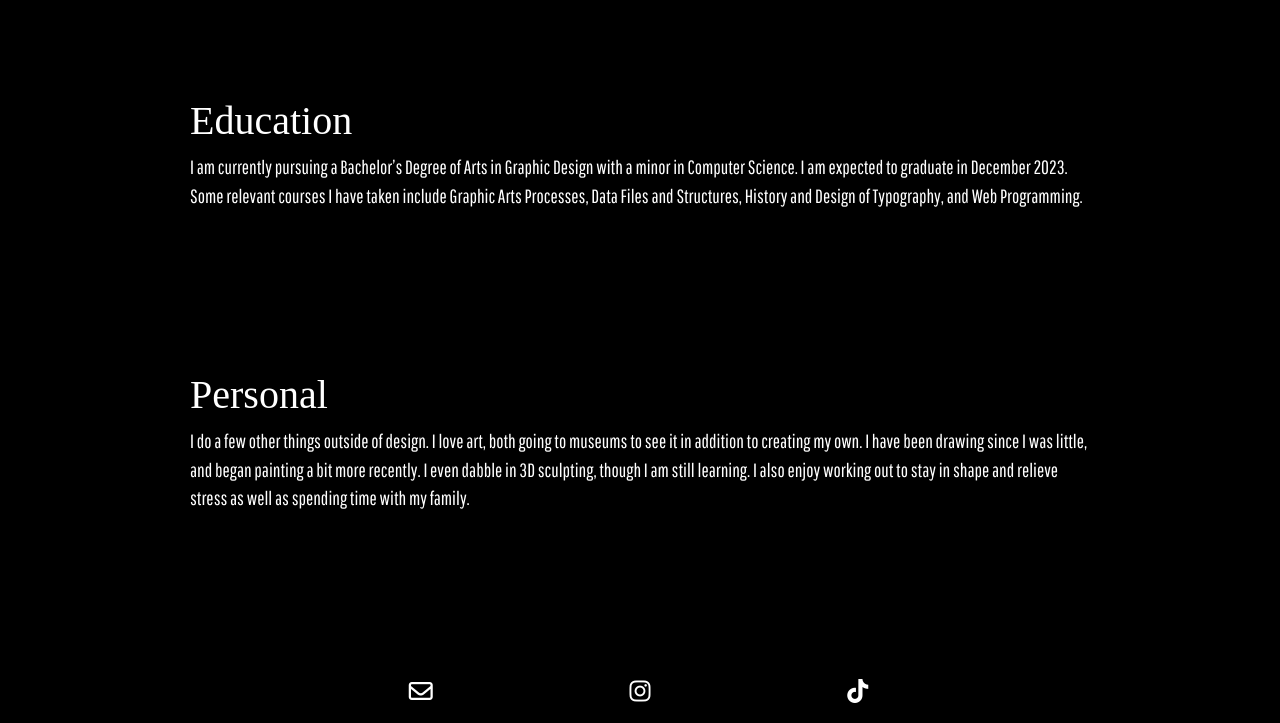
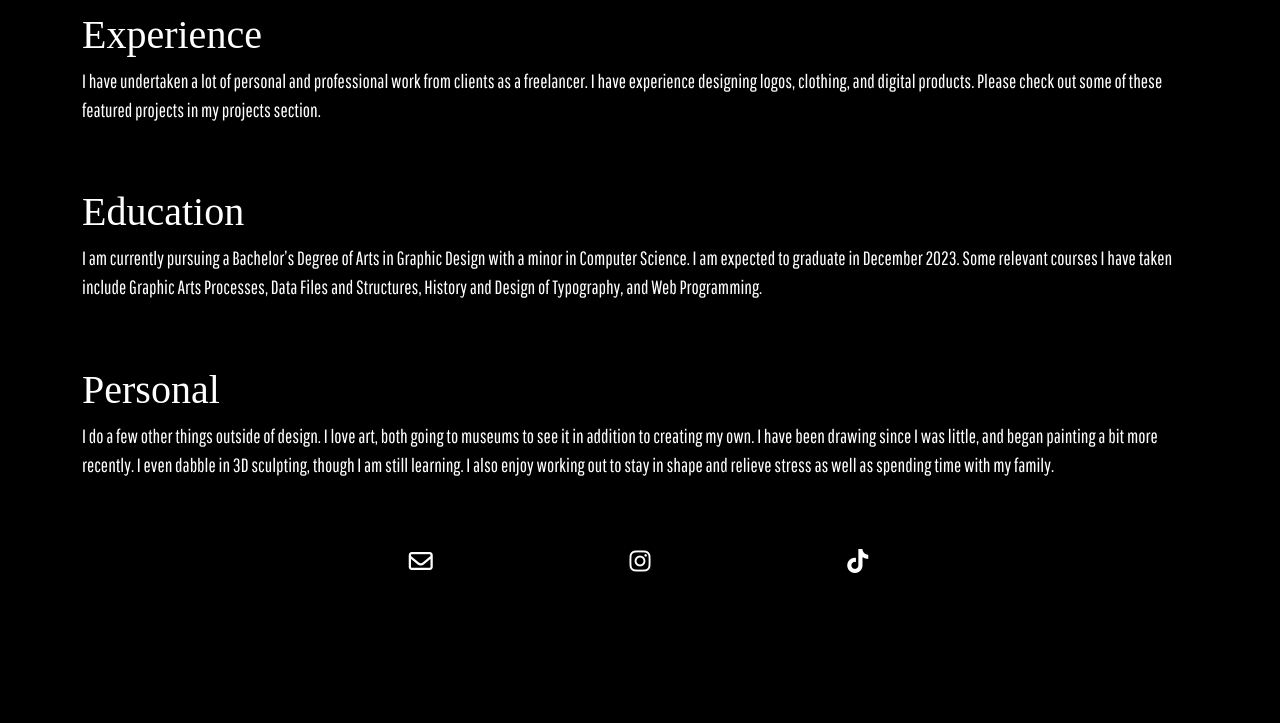
Before and after one commit to mrdavis1028/MyPortfolio2, a Django app: page /about/ in a window 1280 px wide. Shown: the part 877-1600 px from the top of the page. After the commit the page ends 1450 px from the top, so only its background shows below. Run offline with Django 4.2, Linux system fonts and the light colour scheme; some web fonts are replaced.

Commit message:
commmented out static file line, added topwaver header which was missing, chnage text spacing and about page layout

```diff
--- a/static/css/styles.css
+++ b/static/css/styles.css
@@ -24,11 +24,7 @@ body
     background-color: black;
 }
 
-.about-div
-{
-    background-color: black;
-    padding: 10%;
-}
+
 .project-div
 {
     opacity: 70%;
--- a/templates/pages/about.html
+++ b/templates/pages/about.html
@@ -5,38 +5,34 @@
     About
 {% endblock %}
 {% block body %}
-    <div class="flex-container ps-5 pe-5" style="background-color: black">
-        <div class="row d-flex align-items-center">
-            <div class="col-lg-6">
-                <h1 style="font-size: 400%" id="base-title">About Me</h1>
-                <h4 style="font-size: 250%">Julian Davis--Artist, Illustrator, Designer</h4>
-            </div>
-            <div class="col-lg-6 d-flex justify-content-center justify-content-lg-end">
-                <img src="{% static "images/me2.png" %}" style="width: 60%;">
+    <div class="container" style="background-color: black">
+        <div class="row d-flex justify-content-center m-5">
+            <div class="col">
+                <img src="{% static "images/me color sweater square.jpg" %}" style="width: 60%;" class="center">
             </div>
         </div>
     </div>
     <div class="container">
-        <div class="row m-5 mb-5" >
+        <div class="row mb-5" >
             <div class="col">
-                <div class="about-div p-5">
+                <div class="about-div">
                     <h1>Experience</h1>
                     <p>I have undertaken a lot of personal and professional work from clients as a freelancer. I have experience designing logos, clothing, and digital products. Please check out some of these featured projects in my projects section.</p>
                 </div>
             </div>
         </div>
-        <div class="row m-5 mb-5" >
+        <div class="row mb-5" >
             <div class="col">
-                <div class="about-div p-5" >
+                <div class="about-div" >
                     <h1>Education</h1>
                     <p>I am currently pursuing a Bachelor’s Degree of Arts in Graphic Design with a minor in Computer Science. I am expected to graduate in December 2023.
                         Some relevant courses I have taken include Graphic Arts Processes, Data Files and Structures, History and Design of Typography, and Web Programming.</p>
                 </div>
             </div>
         </div>
-        <div class="row m-5 mb-5" >
+        <div class="row " >
             <div class="col">
-                <div class="about-div p-5">
+                <div class="about-div">
                     <h1>Personal </h1>
                     <p>I do a few other things outside of design. I love art, both going to museums to see it in addition to creating my own. I have been drawing since I was little, and began painting a bit more recently. I even dabble in 3D sculpting, though I am still learning. I also enjoy working out to stay in shape and relieve stress as well as spending time with my family.</p>
                 </div>
--- a/templates/pages/base-home.html
+++ b/templates/pages/base-home.html
@@ -86,7 +86,7 @@
 {% endblock %}
 
 <div class="container">
-    <div class="row d-flex justify-content-center ">
+    <div class="row mb-5 d-flex justify-content-center ">
         <div class="col-4 d-flex justify-content-end pt-5">
             <h4 class="p-3 neg-margin"><a  class="contact-link" href="mailto:julian.davis1028@gmail.com"><i class="fa-regular fa-envelope"></i> </a></h4>
 
```
Also changed, not shown: templates/gallery/AstroShirts.html (+5 -7 lines), templates/gallery/Delikat.html (+4 -4 lines), templates/gallery/MakingSite.html (+6 -8 lines), templates/gallery/TopWavers.html (+5 -6 lines), templates/gallery/gradCaps.html (+5 -7 lines).
